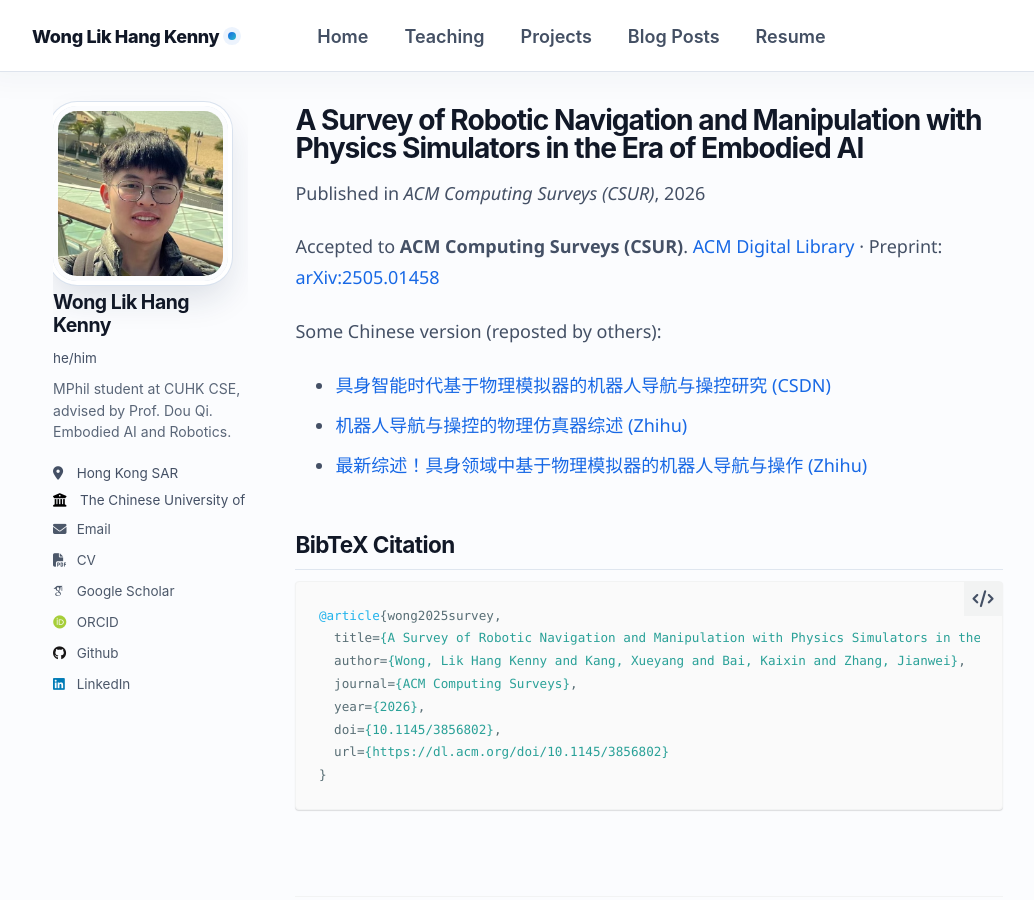
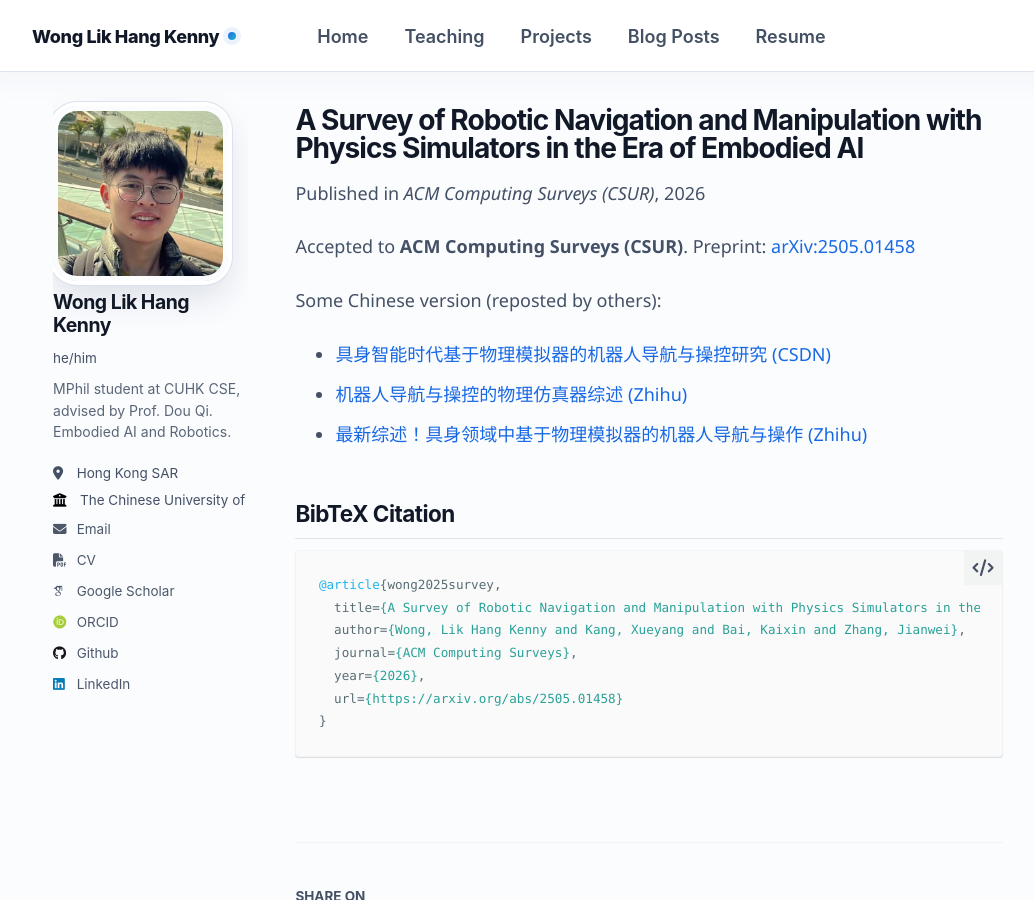
Before and after one commit to Kenn3o3/Kenn3o3.github.io, a Jekyll site: the page built from _projects/eai-survey.md, in a window 1280 px wide and 900 px high. Shown: the whole window, without its empty margins (15-1049 px from the left). Built offline with Jekyll 4.4.1, drawn with Linux system fonts in a browser that asks for light colours; some web fonts are replaced.

Commit message:
Keep only the arXiv link for the CSUR survey.
Co-authored-by: Cursor <cursoragent@cursor.com>

````diff
--- a/_projects/eai-survey.md
+++ b/_projects/eai-survey.md
@@ -10,11 +10,10 @@ permalink: /projects/eai-survey
 excerpt: 'A survey of physics simulators for robotic navigation and manipulation in the era of embodied AI.'
 date: 2026-09-09
 thumbnail: /images/eai-survey/thumbnail.png
-paper_url: https://dl.acm.org/doi/10.1145/3856802
 arxiv_url: https://arxiv.org/abs/2505.01458
 ---
 
-Accepted to **ACM Computing Surveys (CSUR)**. [ACM Digital Library](https://dl.acm.org/doi/10.1145/3856802) · Preprint: [arXiv:2505.01458](https://arxiv.org/abs/2505.01458)
+Accepted to **ACM Computing Surveys (CSUR)**. Preprint: [arXiv:2505.01458](https://arxiv.org/abs/2505.01458)
 
 Some Chinese version (reposted by others):
 - [具身智能时代基于物理模拟器的机器人导航与操控研究 (CSDN)](https://blog.csdn.net/yorkhunter/article/details/148041545)
@@ -29,7 +28,6 @@ Some Chinese version (reposted by others):
   author={Wong, Lik Hang Kenny and Kang, Xueyang and Bai, Kaixin and Zhang, Jianwei},
   journal={ACM Computing Surveys},
   year={2026},
-  doi={10.1145/3856802},
-  url={https://dl.acm.org/doi/10.1145/3856802}
+  url={https://arxiv.org/abs/2505.01458}
 }
 ```
````
Also changed, not shown: _pages/about.md (+1 -1 lines).
